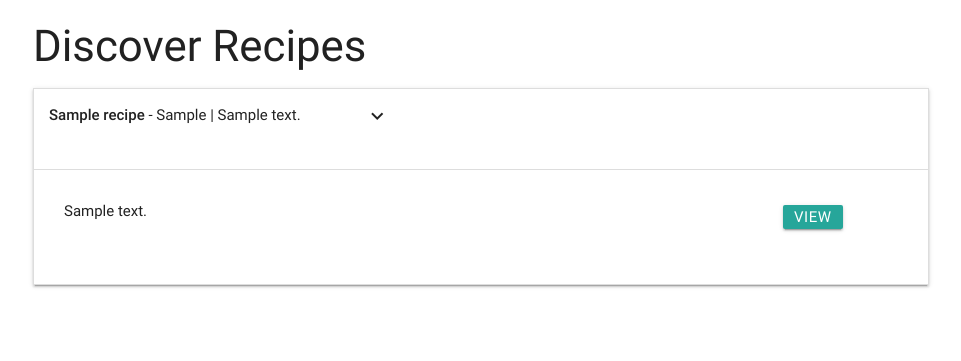
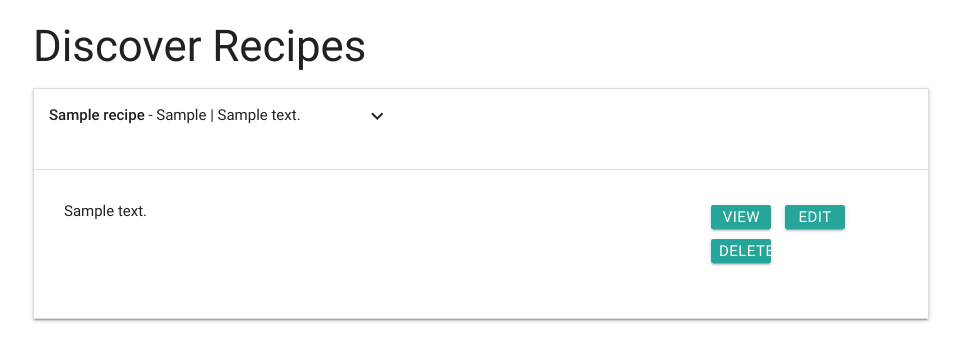
Before and after one commit to Carly07/Deeelish, a Flask app: page / in a window 1280 px wide, after a click that opens the changed part. Shown: the top 361 px of the page, without its empty margins (159-1120 px from the left). Run offline with Flask 2, Linux system fonts and the light colour scheme; a database or web service that is not in the repository returns one stand-in record (values such as "Sample title"); some libraries are stand-ins or nearby versions.

Commit message:
Added delete_recipe button and function

```diff
--- a/app.py
+++ b/app.py
@@ -44,21 +44,27 @@ def edit_recipe(recipe_id):
 def update_recipe(recipe_id):
     recipes = mongo.db.recipes
     recipes.update({'_id': ObjectId(recipe_id)},
-    {
-        'add_photo': request.form.get('add_photo'),
-        'recipe_name': request.form.get('recipe_name'),
-        'recipe_description': request.form.get('recipe_description'),
-        'meal_course_type': request.form.get('meal_course_type'),
-        'cuisine': request.form.get('cuisine'),
-        'serves': request.form.get('serves'),
-        'time': request.form.get('time'),
-        'is_vegetarian': request.form.get('is_vegetarian'),
-        'is_vegan': request.form.get('is_vegan'),
-        'is_glutenFree': request.form.get('is_glutenFree'),
-        'is_dairyFree': request.form.get('is_dairyFree'),
-        'add_ingredients': request.form.get('add_ingredients'),
-        'method': request.form.get('method')
-    })
+        {
+            'add_photo': request.form.get('add_photo'),
+            'recipe_name': request.form.get('recipe_name'),
+            'recipe_description': request.form.get('recipe_description'),
+            'meal_course_type': request.form.get('meal_course_type'),
+            'cuisine': request.form.get('cuisine'),
+            'serves': request.form.get('serves'),
+            'time': request.form.get('time'),
+            'is_vegetarian': request.form.get('is_vegetarian'),
+            'is_vegan': request.form.get('is_vegan'),
+            'is_glutenFree': request.form.get('is_glutenFree'),
+            'is_dairyFree': request.form.get('is_dairyFree'),
+            'add_ingredients': request.form.get('add_ingredients'),
+            'method': request.form.get('method')
+        })
+    return redirect(url_for('get_recipes'))
+
+
+@app.route('/delete_recipe/<recipe_id>')
+def delete_recipe(recipe_id):
+    mongo.db.recipes.remove({'_id': ObjectId(recipe_id)})
     return redirect(url_for('get_recipes'))
 
 
--- a/templates/editrecipe.html
+++ b/templates/editrecipe.html
@@ -107,7 +107,7 @@
                         {% if recipe.is_glutenFree %}
                             <input id="is_glutenFree" name="is_glutenFree" type="checkbox" checked >
                             {% else %}
-                            <input id="is_glutenFree" name="is_glutenFree" type="checkbox" ">
+                            <input id="is_glutenFree" name="is_glutenFree" type="checkbox" >
                             {% endif%}
                             <span class="lever"></span>
                             Gluten Free
--- a/templates/recipes.html
+++ b/templates/recipes.html
@@ -15,11 +15,13 @@
 		</div>
 		<div class="collapsible-body">
 			<div class="row">
-				<div class="col s10">
+				<div class="col s9">
 					<span>{{recipe.recipe_description}}</span>
 				</div>
-				<div class="col s2">
-					<a href="{{url_for('edit_recipe', recipe_id=recipe._id)}}" class="waves-effect waves-light btn btn_small">View</a>
+				<div class="col s3">
+					<a href="{{url_for('view_recipe', recipe_id=recipe._id)}}" class="waves-effect waves-light btn btn_small">View</a>
+                    <a href="{{url_for('edit_recipe', recipe_id=recipe._id)}}" class="waves-effect waves-light btn btn_small">Edit</a>
+                    <a href="{{url_for('delete_recipe', recipe_id=recipe._id)}}" class="waves-effect waves-light btn btn_small">Delete</a>
 				</div>
 			</div>
 		</div>
```
